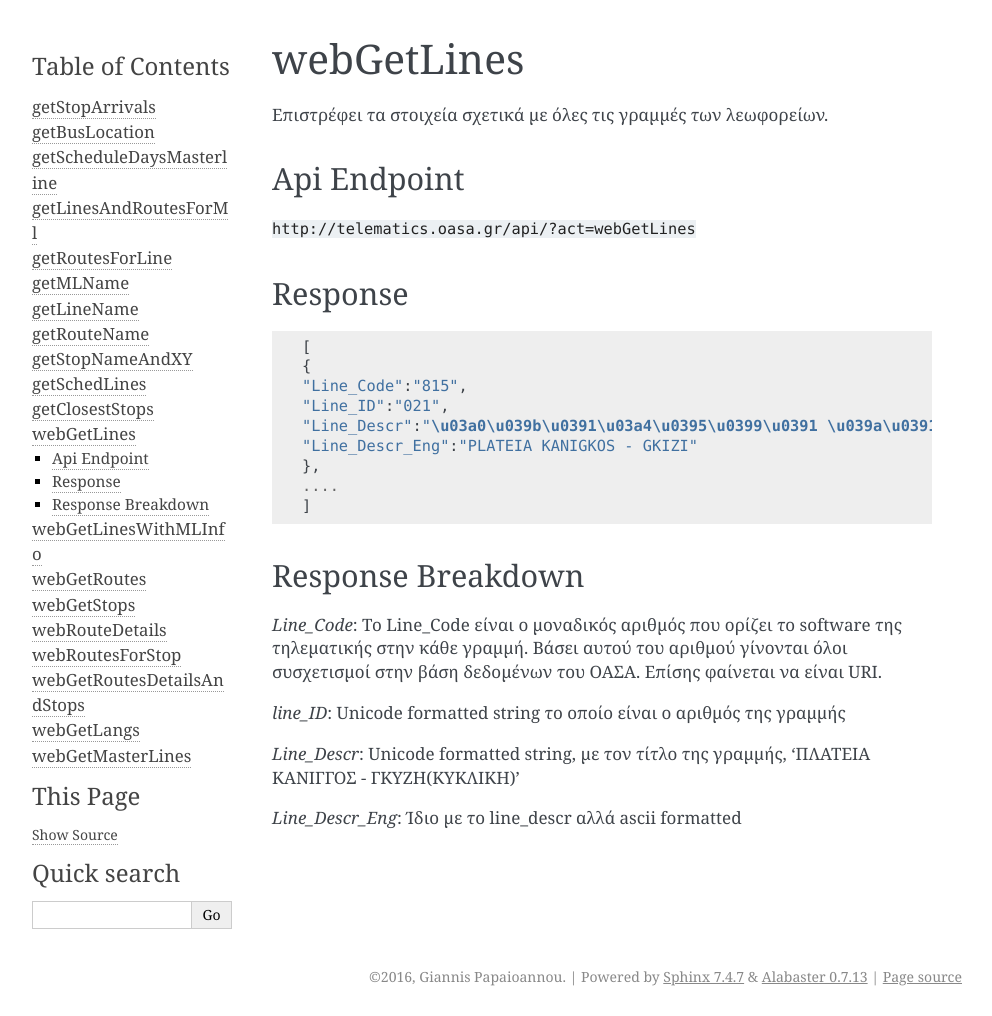
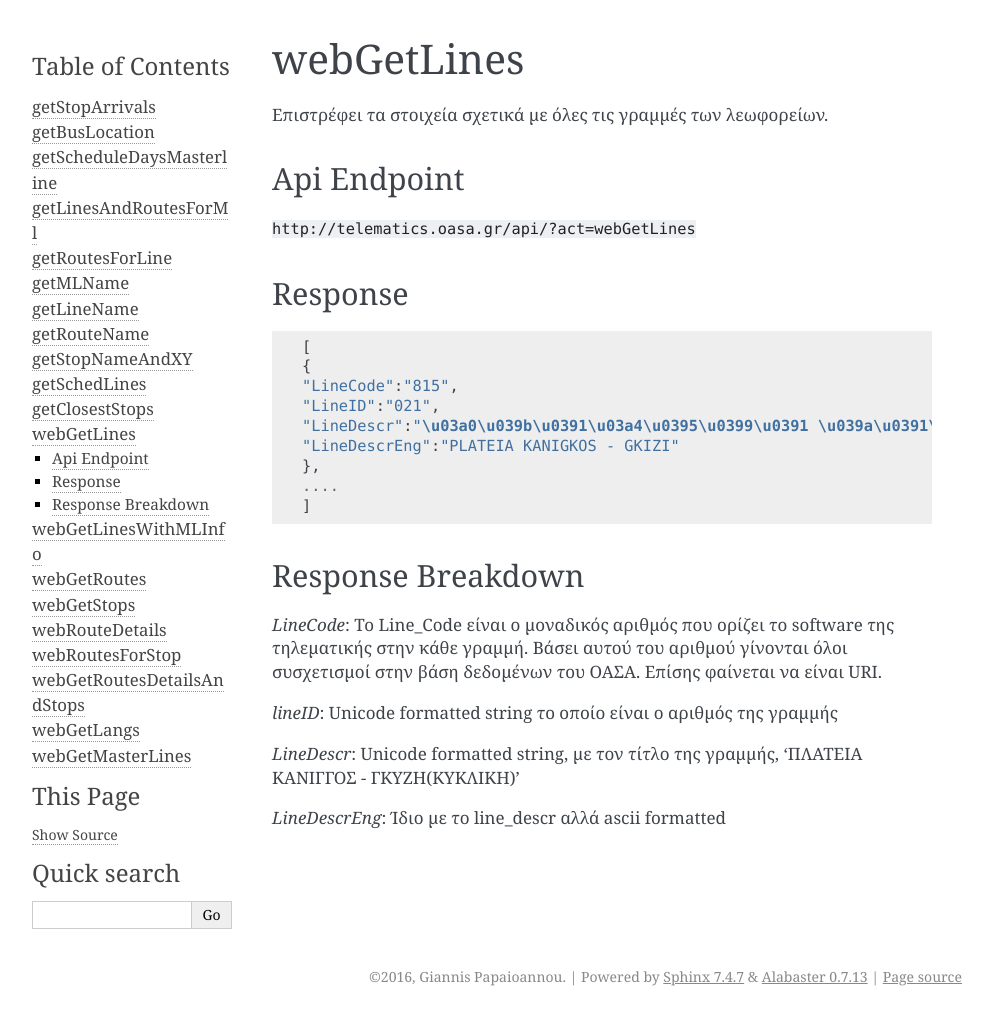
Before and after one commit to gph03n1x/OASA-Telematics-API-Documentation, a Sphinx documentation site: the page built from docs/source/webGetLines.rst, in a window 1280 px wide. Shown: the whole page, without its empty margins (148-1140 px from the left). Built offline with Sphinx 7.4.7, drawn with Linux system fonts in a browser that asks for light colours.

Commit message:
Update keys
Probably the keys have changed since the last update on the documentation. Now they are 🐫case

```diff
--- a/docs/source/webGetLines.rst
+++ b/docs/source/webGetLines.rst
@@ -17,10 +17,10 @@ Response
 
    [
    {
-   "Line_Code":"815",
-   "Line_ID":"021",
-   "Line_Descr":"\u03a0\u039b\u0391\u03a4\u0395\u0399\u0391 \u039a\u0391\u039d\u0399\u0393\u0393\u039f\u03a3 - \u0393\u039a\u03a5\u0396H",
-   "Line_Descr_Eng":"PLATEIA KANIGKOS - GKIZI"
+   "LineCode":"815",
+   "LineID":"021",
+   "LineDescr":"\u03a0\u039b\u0391\u03a4\u0395\u0399\u0391 \u039a\u0391\u039d\u0399\u0393\u0393\u039f\u03a3 - \u0393\u039a\u03a5\u0396H",
+   "LineDescrEng":"PLATEIA KANIGKOS - GKIZI"
    },
    ....
    ]
@@ -30,11 +30,11 @@ Response
 Response Breakdown
 ------------------
 
-*Line_Code*: Το Line_Code είναι ο μοναδικός αριθμός που ορίζει το software της τηλεματικής στην κάθε γραμμή.
+*LineCode*: Το Line_Code είναι ο μοναδικός αριθμός που ορίζει το software της τηλεματικής στην κάθε γραμμή.
 Βάσει αυτού του αριθμού γίνονται όλοι συσχετισμοί στην βάση δεδομένων του ΟΑΣΑ. Επίσης φαίνεται να είναι URI.
 
-*line_ID*: Unicode formatted string το οποίο είναι ο αριθμός της γραμμής
+*lineID*: Unicode formatted string το οποίο είναι ο αριθμός της γραμμής
 
-*Line_Descr*: Unicode formatted string, με τον τίτλο της γραμμής, 'ΠΛΑΤΕΙΑ ΚΑΝΙΓΓΟΣ - ΓΚΥΖH(ΚΥΚΛΙΚΗ)'
+*LineDescr*: Unicode formatted string, με τον τίτλο της γραμμής, 'ΠΛΑΤΕΙΑ ΚΑΝΙΓΓΟΣ - ΓΚΥΖH(ΚΥΚΛΙΚΗ)'
 
-*Line_Descr_Eng*: Ίδιο με το line_descr αλλά ascii formatted
+*LineDescrEng*: Ίδιο με το line_descr αλλά ascii formatted
```
